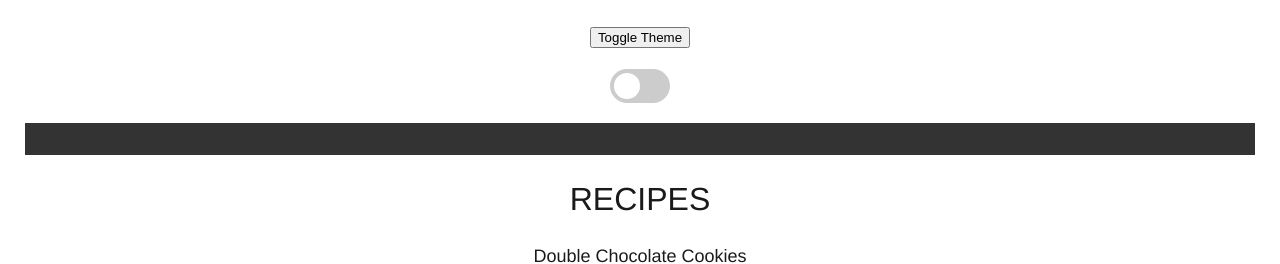
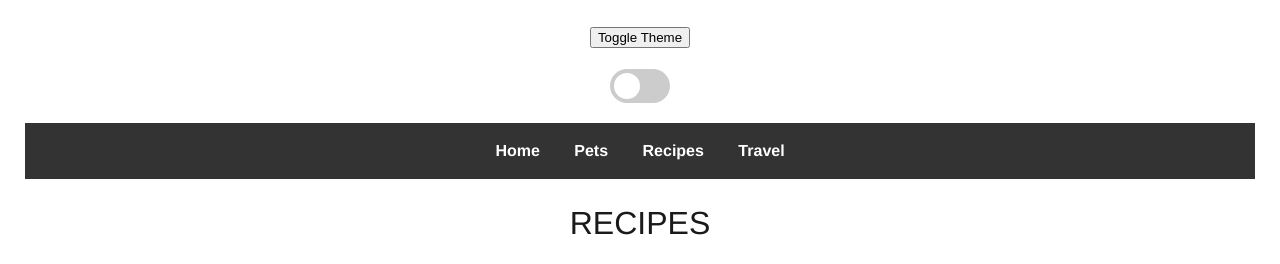
Before and after one commit to alyssrod/ccp_desktopv_w24, a plain HTML site: page recipes.html in a window 1280 px wide. Shown: the top 264 px of the page. Drawn offline with Linux system fonts and the light colour scheme.

Commit message:
Update recipes.html

```diff
--- a/recipes.html
+++ b/recipes.html
@@ -19,7 +19,13 @@
             </label>
         </div>
         <nav>
-
+            <ul>
+                <li><a href="index.html">Home</a></li>
+                <li><a href="pets.html">Pets</a></li>
+                <li><a href="recipes.html">Recipes</a></li>
+                <li><a href="travel.html">Travel</a></li>
+            </ul>
+        </nav>
     </header>
     <main id="main-content">
     <h1>RECIPES</h1>
```
